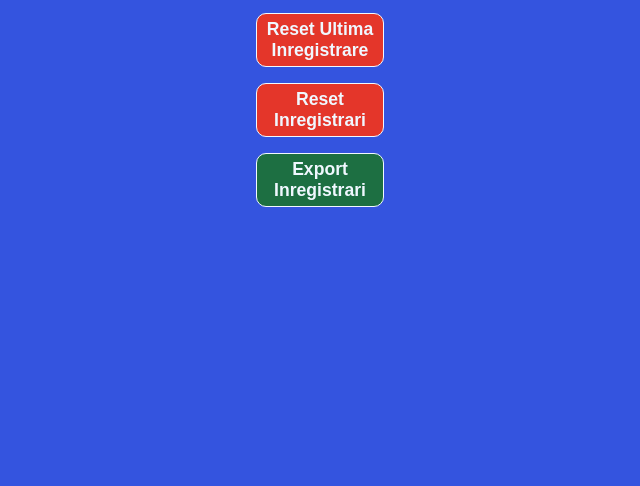
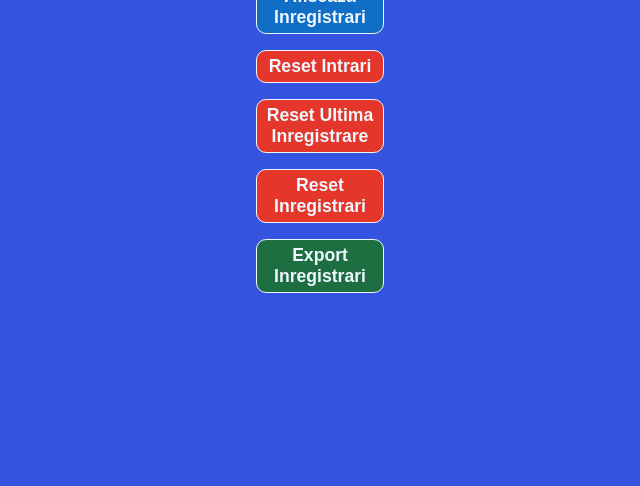
Before and after one commit to Flor77/pontaj, a plain HTML site: page index.html in a window 1280 px wide. Shown: the part 314-800 px from the top of the page, without its empty margins (320-960 px from the left). Drawn offline with Linux system fonts and the light colour scheme.

Commit message:
restore reset intrari

```diff
--- a/index.html
+++ b/index.html
@@ -36,6 +36,17 @@
         "
       >
         Afiseaza Inregistrari
+      </button>
+      <button
+      id="btn__reset"
+      style="
+        background-color: #e4362a;
+        color: aliceblue;
+        border: 1px solid aliceblue;
+      "
+    >
+      Reset Intrari
+    </button>
       <button
         id="btn__resetLastRecords"
         style="
```
